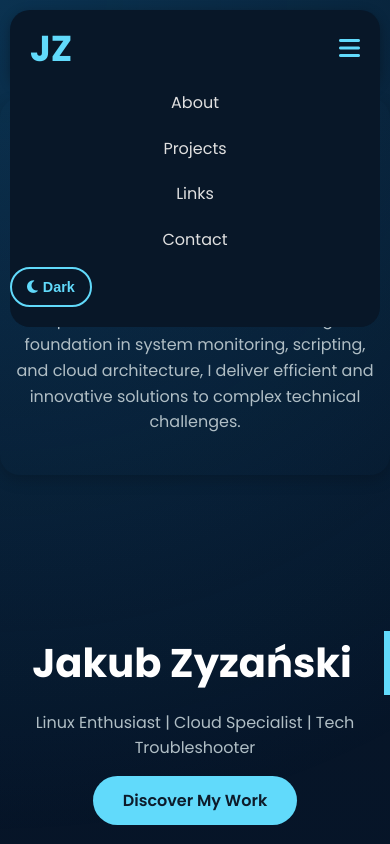
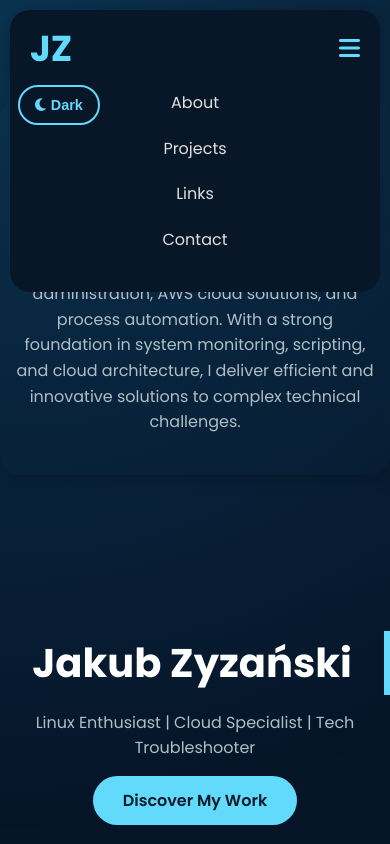
Before and after one commit to jakubzyzanski/jakubzyzanski.github.io, a plain HTML site: page index.html in a window 390 px wide. Both pictures are taken after a click on the element 349 px from the left and 48 px from the top of the page. Shown: the top 844 px of the page. Drawn offline with Linux system fonts and the light colour scheme.

Commit message:
My-portfolio v2.4 - Adjusted theme toggle button positioning in hamburger dropdown menu
- Repositioned the theme toggle button that appear in the active hamburger dropdown menu, aligned to the left at the height of the 'About' link.
- Ensured the button remains hidden until the menu is expanded for a cleaner mobile experience, while maintaining its visibility in desktop view."

```diff
--- a/styles.css
+++ b/styles.css
@@ -696,6 +696,7 @@ body.light-theme .hamburger {
     .scrollbar-nav { display: none; }
 }
 
+/* Mobile view adjustments */
 @media (max-width: 768px) {
     .hamburger {
         display: block;
@@ -729,6 +730,13 @@ body.light-theme .hamburger {
         margin: 10px 0;
         text-align: center;
     }
+
+    /* Position the theme toggle absolutely in mobile view when active */
+    .sticky-nav ul.active .theme-toggle-btn {
+        position: absolute;
+        top: 20px; /* Adjust to align with "About" (relative to ul) */
+        left: 8px;
+    }
 }
 
 /* Parallax background animation */
```
Also changed, not shown: index.html (+0 -1 lines).
